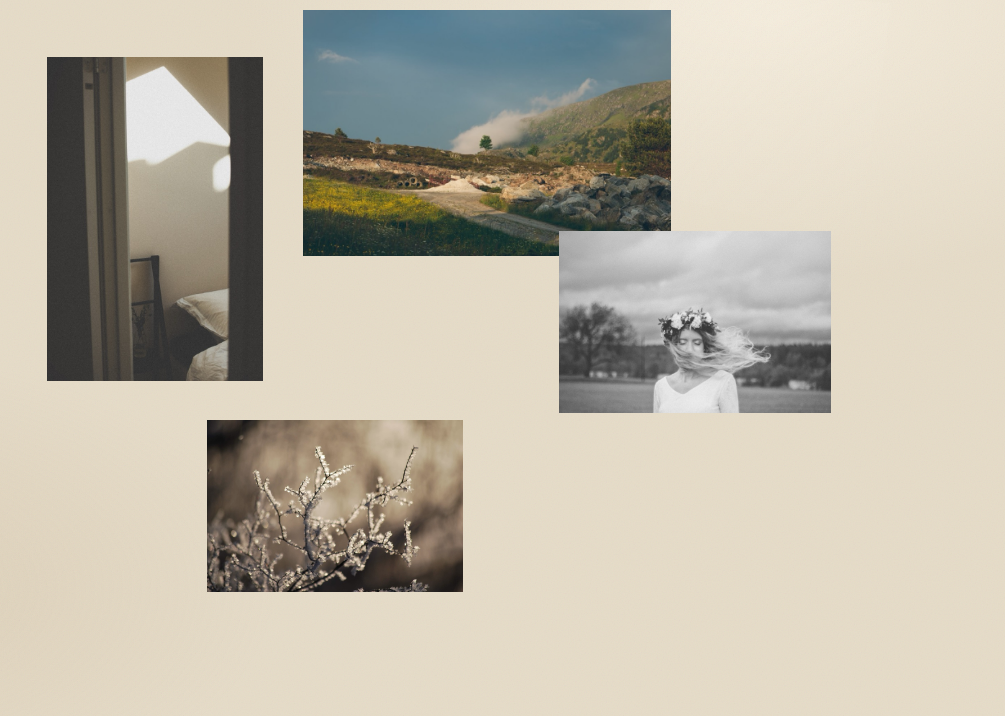
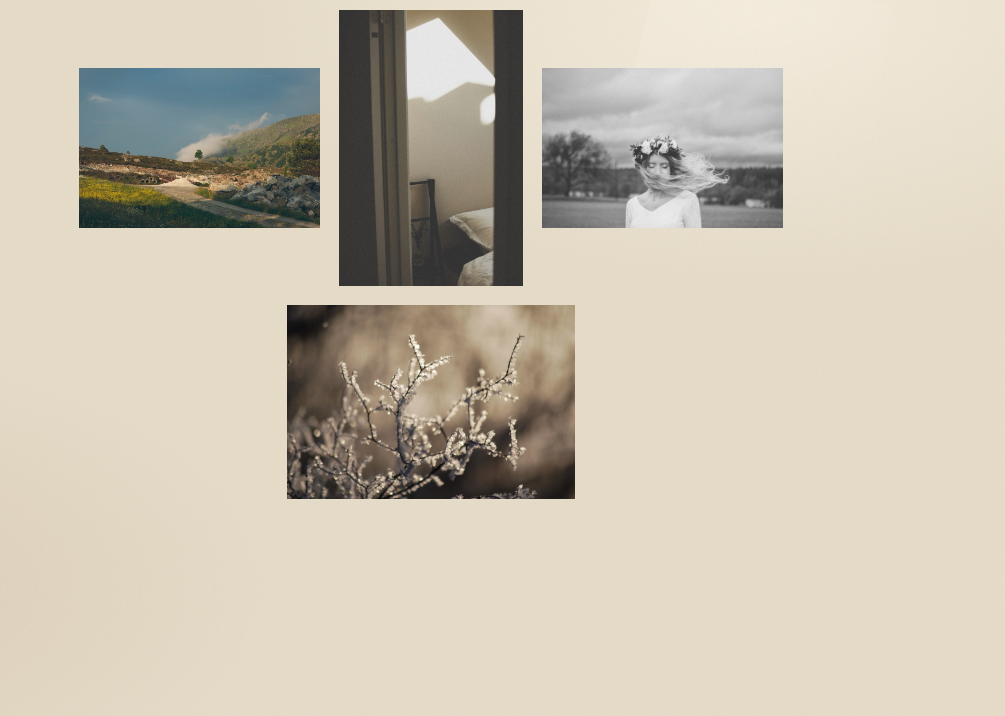
Before and after one commit to louisreid/ofclay, a website: page index.html in a window 1280 px wide. Shown: the part 81-797 px from the top of the page, without its empty margins (209-1214 px from the left). Drawn offline with nearby package versions, Linux system fonts and the light colour scheme.

Commit message:
Balance the photo cluster on a centered axis.
Mirrored landscapes beside the portrait, frost study centered below.

Co-authored-by: Cursor <cursoragent@cursor.com>

```diff
--- a/index.html
+++ b/index.html
@@ -29,9 +29,26 @@
       </header>
 
       <main class="cluster" aria-label="Selected photographs">
+        <div class="cluster__row cluster__row--top">
           <button
             type="button"
-          class="study study--1"
+            class="study study--side"
+            data-full="/images/01-on-top-lg.jpg"
+            aria-label="Open photograph"
+          >
+            <img
+              src="/images/01-on-top-md.jpg"
+              alt=""
+              width="900"
+              height="600"
+              loading="eager"
+              decoding="async"
+            />
+          </button>
+
+          <button
+            type="button"
+            class="study study--center"
             data-full="/images/05-img-lg.jpg"
             aria-label="Open photograph"
           >
@@ -47,23 +64,7 @@
 
           <button
             type="button"
-          class="study study--2"
-          data-full="/images/01-on-top-lg.jpg"
-          aria-label="Open photograph"
-        >
-          <img
-            src="/images/01-on-top-md.jpg"
-            alt=""
-            width="900"
-            height="600"
-            loading="eager"
-            decoding="async"
-          />
-        </button>
-
-        <button
-          type="button"
-          class="study study--3"
+            class="study study--side"
             data-full="/images/04-lars-josefin-lg.jpg"
             aria-label="Open photograph"
           >
@@ -76,10 +77,12 @@
               decoding="async"
             />
           </button>
+        </div>
 
+        <div class="cluster__row cluster__row--bottom">
           <button
             type="button"
-          class="study study--4"
+            class="study study--base"
             data-full="/images/02-dsc-lg.jpg"
             aria-label="Open photograph"
           >
@@ -92,6 +95,7 @@
               decoding="async"
             />
           </button>
+        </div>
       </main>
     </div>
 
--- a/styles.css
+++ b/styles.css
@@ -88,7 +88,7 @@ body {
 
 .brand {
   flex: 0 0 auto;
-  width: min(50rem, 78vw);
+  width: min(44rem, 74vw);
   margin: 0 auto clamp(1.25rem, 3.5vh, 2.25rem);
 }
 
@@ -100,18 +100,30 @@ body {
   line-height: 1.1;
 }
 
-/* Asymmetric cluster — each photo keeps its native ratio */
+/* Symmetrical cluster — mirrored sides, centered axis */
 .cluster {
-  position: relative;
   flex: 0 1 auto;
   align-self: center;
-  width: min(50rem, 78vw);
-  aspect-ratio: 11 / 8;
+  display: grid;
+  gap: clamp(0.85rem, 1.8vw, 1.2rem);
+  width: min(44rem, 74vw);
   margin: 0 auto;
 }
 
+.cluster__row--top {
+  display: grid;
+  grid-template-columns: 1fr auto 1fr;
+  gap: clamp(0.85rem, 1.8vw, 1.2rem);
+  align-items: center;
+}
+
+.cluster__row--bottom {
+  display: flex;
+  justify-content: center;
+}
+
 .study {
-  position: absolute;
+  position: relative;
   margin: 0;
   padding: 0;
   border: 0;
@@ -130,7 +142,7 @@ body {
   display: block;
   width: 100%;
   height: auto;
-  transition: filter 0.5s ease, opacity 0.5s ease;
+  transition: filter 0.5s ease;
   filter: saturate(0.94) contrast(0.99);
 }
 
@@ -138,36 +150,25 @@ body {
   filter: saturate(1) contrast(1);
 }
 
-.study:hover {
-  z-index: 2;
+.study--side {
+  width: 100%;
+  max-width: 15.5rem;
 }
 
-/* Portrait — interior light */
-.study--1 {
-  left: 2%;
-  top: 8%;
-  width: 27%;
+.cluster__row--top .study--side:first-child {
+  justify-self: end;
 }
 
-/* Landscape — hills / wildflowers */
-.study--2 {
-  left: 34%;
-  top: 0;
-  width: 46%;
+.cluster__row--top .study--side:last-child {
+  justify-self: start;
 }
 
-/* Landscape — portrait study */
-.study--3 {
-  right: 0;
-  top: 38%;
-  width: 34%;
+.study--center {
+  width: clamp(8.5rem, 18vw, 11.5rem);
 }
 
-/* Landscape — frost macro */
-.study--4 {
-  left: 22%;
-  bottom: 0;
-  width: 32%;
+.study--base {
+  width: min(58%, 18rem);
 }
 
 .contact {
@@ -308,12 +309,25 @@ body.is-lightbox {
   }
 
   .brand,
-  .portfolio {
-    width: min(100%, 86vw);
+  .cluster {
+    width: min(100%, 88vw);
   }
 
-  .portfolio {
-    grid-template-columns: 1fr;
+  .cluster__row--top {
+    grid-template-columns: 1fr 0.85fr 1fr;
+  }
+
+  .study--center {
+    width: 100%;
+    max-width: 7.5rem;
+  }
+
+  .study--side {
+    max-width: none;
+  }
+
+  .study--base {
+    width: min(72%, 16rem);
   }
 
   .atmosphere__plane {
```
Lines whose indentation alone changed are shown as unchanged.
